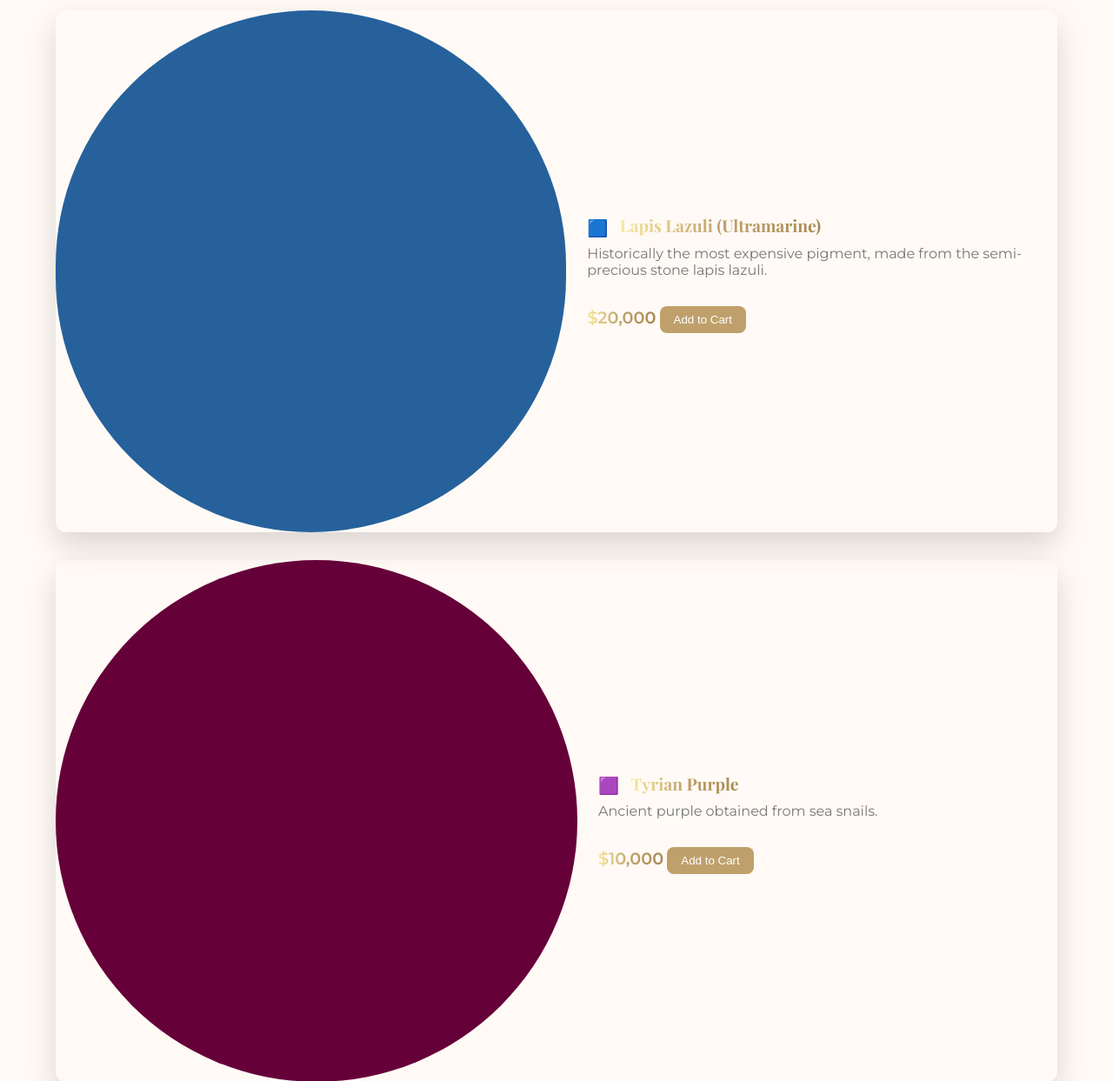
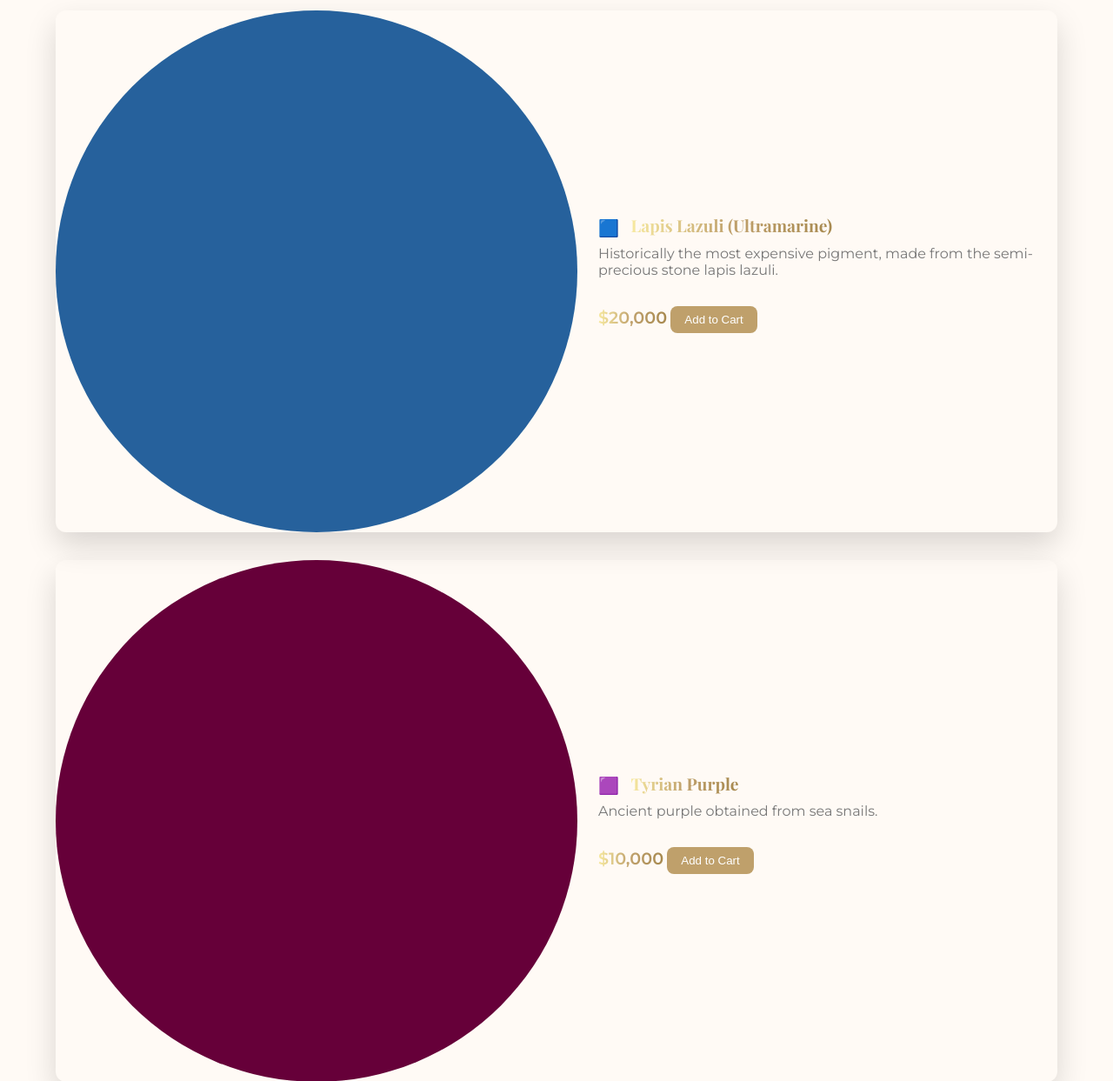
Before and after one commit to AurelSugarek/Fake-eshop-, a PHP site: page / in a window 1280 px wide. Shown: the part 800-2043 px from the top of the page at 87% size. Run offline with PHP 8.4, Linux system fonts and the light colour scheme; the visitor is signed in with stand-in values (Sample User, id 1).

Commit message:
Update index.php

```diff
--- a/index.php
+++ b/index.php
@@ -117,12 +117,14 @@ if ($_SERVER['REQUEST_METHOD'] === 'POST' && isset($_POST['remove_product'])) {
             text-align: center;
         }
 
-        .product-img {
-            width: 600px;
-            height: 600px;
-            object-fit: cover;
-            border-radius: 600px;
-        }
+.product-img {
+    width: 100%;
+    max-width: 600px;   /* na veľkom PC max 600px */
+    aspect-ratio: 1/1; /* štvorcový tvar */
+    object-fit: cover; /* pekne oreže obrázok do štvorca */
+    border-radius: 50%; /* spraví z neho kruh */
+}
+
         .product-card {
             display: flex;
             align-items: center;
```
